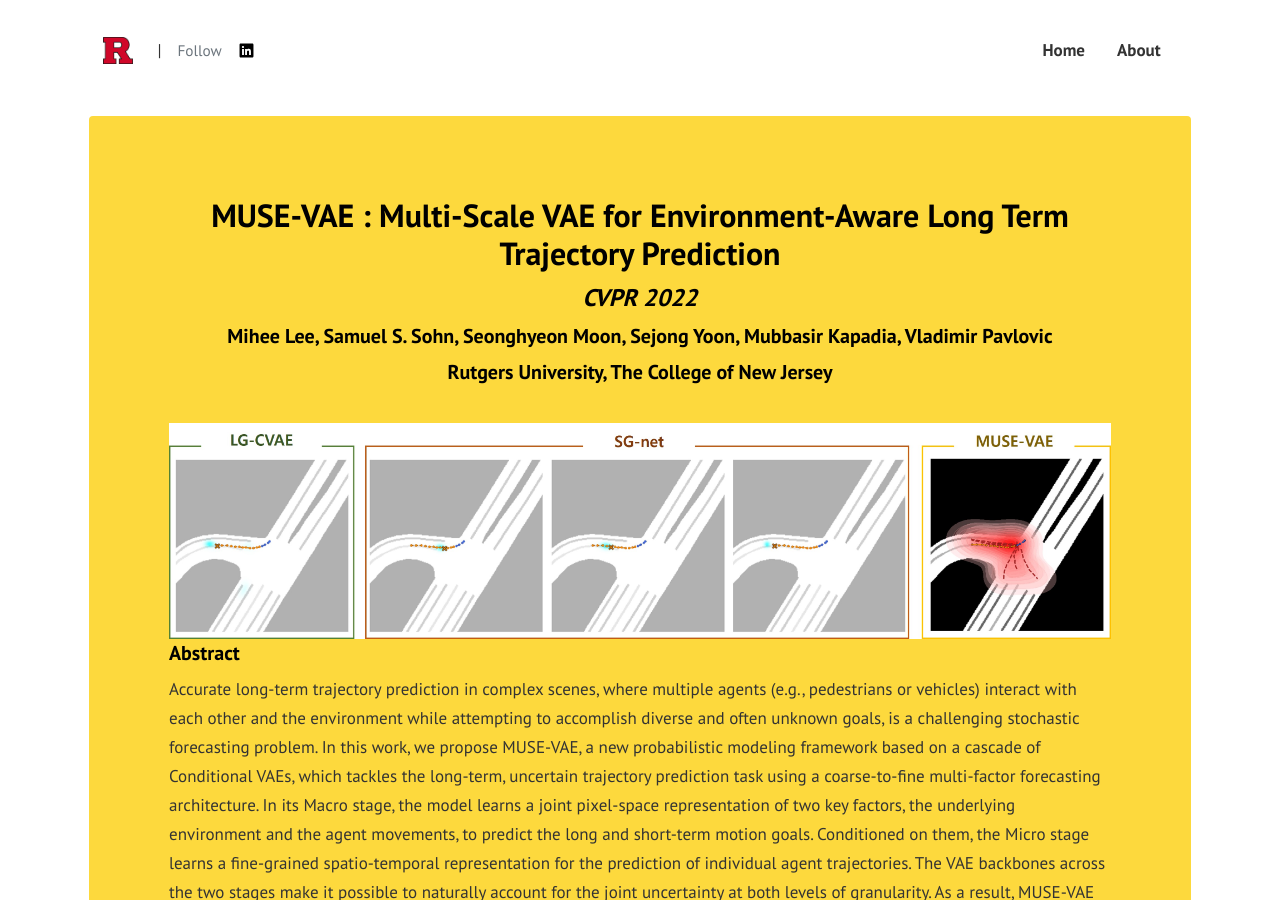
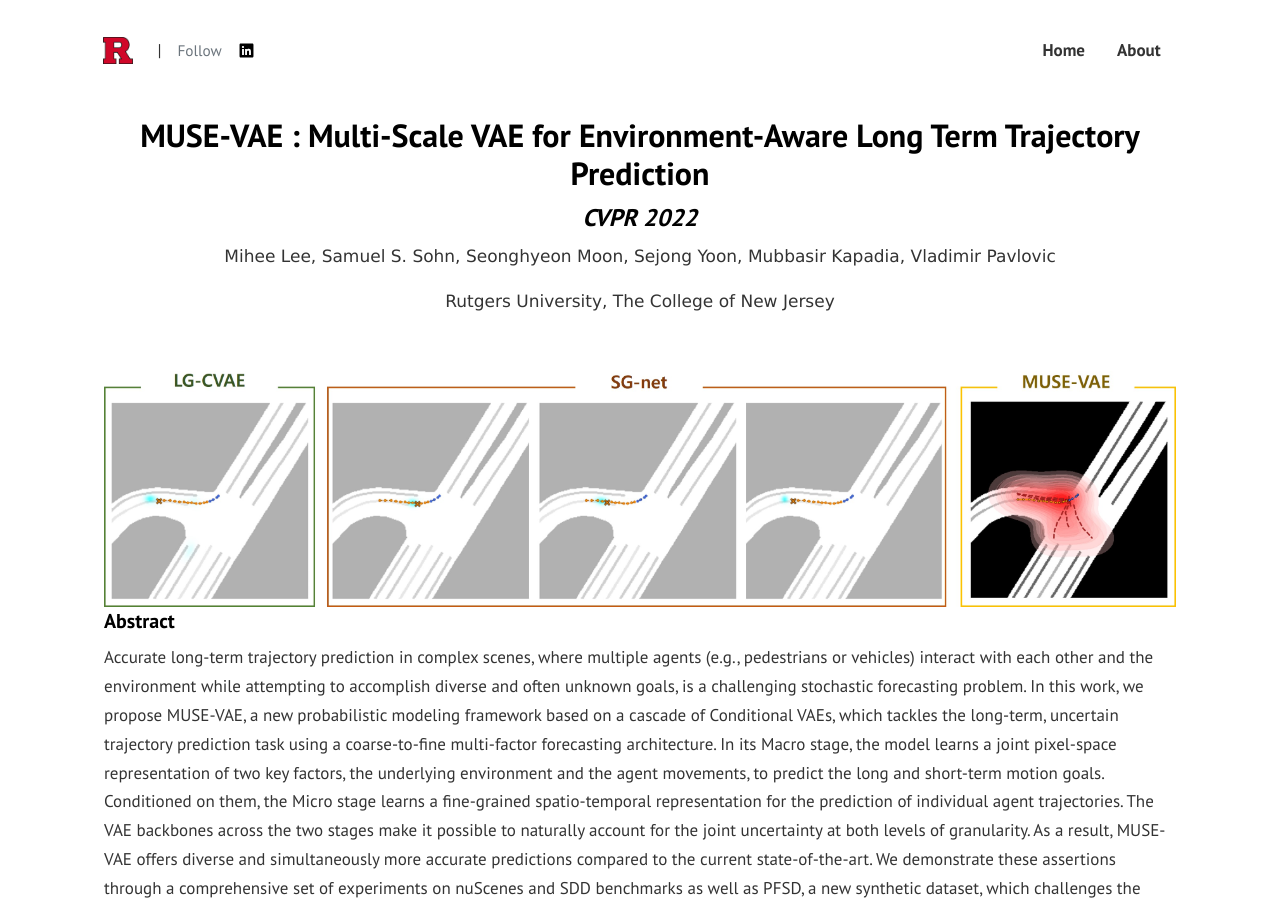
Before and after one commit to ml1323/MUSE-VAE, a Jekyll site: the page built from index.html, in a window 1280 px wide and 900 px high. Built offline with Jekyll 4.4.1, drawn with Linux system fonts in a browser that asks for light colours; the list of posts is cut into pages by our own code.

Commit message:
add new intro img

```diff
--- a/index.html
+++ b/index.html
@@ -7,8 +7,8 @@ background: '/img/bg-index.jpg'
 <!-- Home Intro
 ================================================== -->
 {% if page.url == "/" %}
-<div class="rounded mb-5 hero">
-  <div class="row align-items-center justify-content-between">
+<!--<div class="rounded mb-5 hero">-->
+  <!--<div class="row align-items-center justify-content-between">-->
     <!--<div class="col-md-8">-->
       <!--<h1 class="font-weight-bold mb-4 serif-font">MUSE-VAE</h1>-->
       <!--<p class="lead mb-4">Multi-Scale VAE for Environment-Aware Long Term Trajectory Prediction</p>-->
@@ -19,12 +19,14 @@ background: '/img/bg-index.jpg'
       <center>
       <h2 id="muse-vae--multi-scale-vae-for-environment-aware-long-term-trajectory-prediction">MUSE-VAE : Multi-Scale VAE for Environment-Aware Long Term Trajectory Prediction</h2>
       <h4><em>CVPR 2022</em></h4>
-      <h5>Mihee Lee, Samuel S. Sohn, Seonghyeon Moon, Sejong Yoon, Mubbasir Kapadia, Vladimir Pavlovic</h5>
-      <h5>Rutgers University, The College of New Jersey</h5>
+      <p style="font-family:verdana">Mihee Lee, Samuel S. Sohn, Seonghyeon Moon, Sejong Yoon, Mubbasir Kapadia, Vladimir Pavlovic</p>
+      <p style="font-family:verdana">Rutgers University, The College of New Jersey</p>
       </center>
+
+      <br>
+      <img class="intro" height="500" src="{{site.baseurl}}/assets/images/web_intro.jpg">
       <br>
 
-      <img class="intro" height="500" src="{{site.baseurl}}/assets/images/web_intro.jpg">
       <h5>Abstract</h5>
       <p>Accurate long-term trajectory prediction in complex scenes, where multiple agents (e.g., pedestrians or vehicles) interact with each other and the environment while attempting to accomplish diverse and often unknown goals, is a challenging stochastic forecasting problem. In this work, we propose MUSE-VAE, a new probabilistic modeling framework based on a cascade of Conditional VAEs, which tackles the long-term, uncertain trajectory prediction task using a coarse-to-fine multi-factor forecasting architecture. In its Macro stage, the model learns a joint pixel-space representation of two key factors, the underlying environment and the agent movements, to predict the long and short-term motion goals. Conditioned on them, the Micro stage learns a fine-grained spatio-temporal representation for the prediction of individual agent trajectories. The VAE backbones across the two stages make it possible to naturally account for the joint uncertainty at both levels of granularity. As a result, MUSE-VAE offers diverse and simultaneously more accurate predictions compared to the current state-of-the-art. We demonstrate these assertions through a comprehensive set of experiments on nuScenes and SDD benchmarks as well as PFSD, a new synthetic dataset, which challenges the forecasting ability of models on complex agent-environment interaction scenarios.</p>
 
@@ -37,12 +39,12 @@ background: '/img/bg-index.jpg'
     <!--<div class="col-md-4 text-right pl-0 pl-lg-4">-->
       <!--<img class="intro" height="500" src="{{site.baseurl}}/assets/images/intro.jpg">-->
     <!--</div>-->
-  </div>
-</div>
+  <!--</div>-->
+<!--</div>-->
 
 
 <div class="text-center mx-auto mb-5 col-sm-10">
-  <img class="featured-image text-center mx-auto rounded" src="/muse2/assets/images/arch.jpg" alt="About">
+  <img class="featured-image text-center mx-auto rounded" src="{{site.baseurl}}/assets/images/arch.jpg">
 </div>
 
 
```
